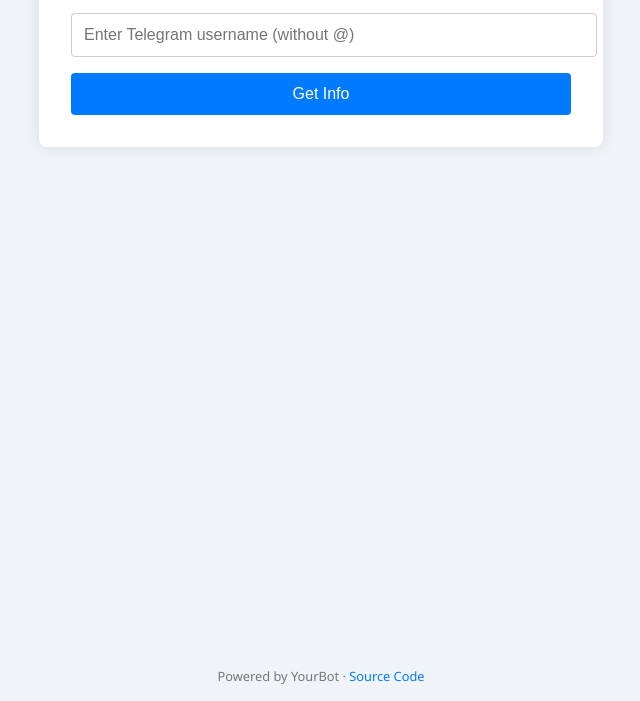
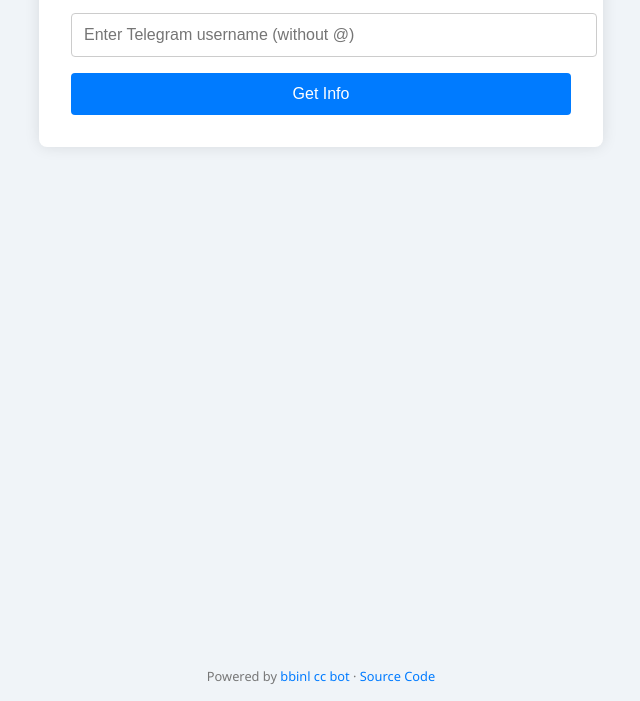
Before and after one commit to v5on/tele-user-info-api, a plain HTML site: page static/index.html in a window 1280 px wide. Shown: the part 99-800 px from the top of the page, without its empty margins (319-959 px from the left). Drawn offline with Linux system fonts and the light colour scheme.

Commit message:
Update index.html

```diff
--- a/static/index.html
+++ b/static/index.html
@@ -88,7 +88,7 @@
     </div>
 
     <footer>
-        Powered by YourBot &middot; <a href="https://github.com/yourrepo" target="_blank" rel="noopener noreferrer">Source Code</a>
+        Powered by <a href="https://t.me/bbinl_cc_bot"> bbinl cc bot</a> &middot; <a href="https://github.com/bbinl/fuck.git" target="_blank" rel="noopener noreferrer">Source Code</a>
     </footer>
 
     <script>
```
